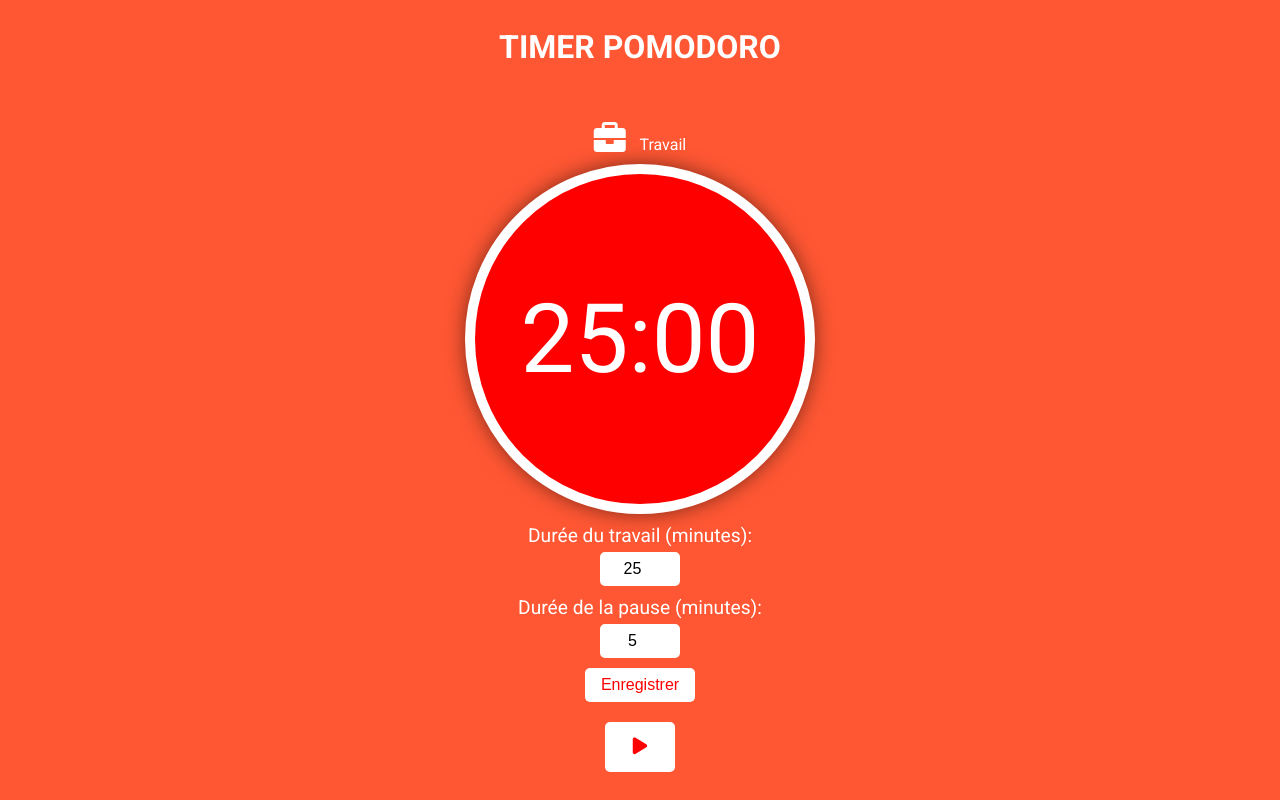
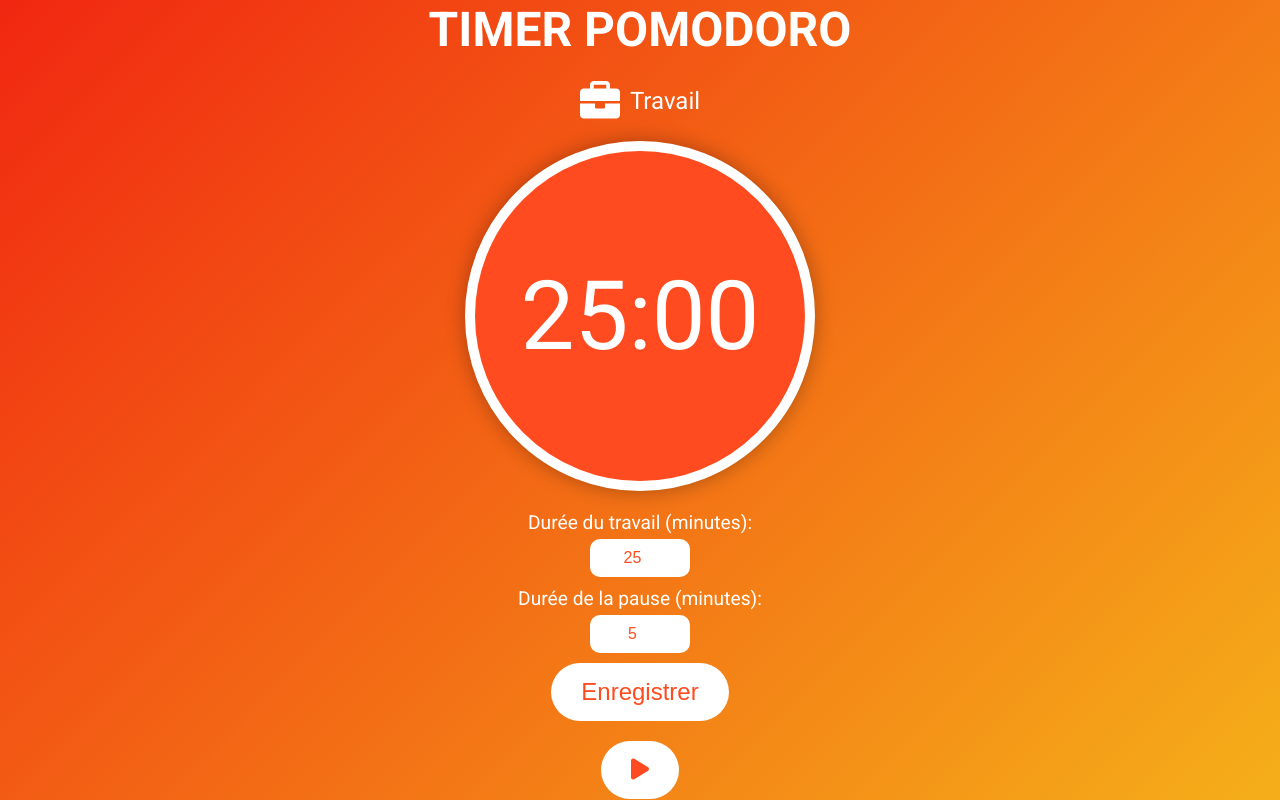
Before and after one commit to SoulLikePlayer/Pomodoro-Chronom-tre, a plain HTML site: page index.html in a window 1280 px wide. Drawn offline with Linux system fonts and the light colour scheme.

Commit message:
[FEAT | CSS] : Modification du css
Amélioration du css pour une expérience utilisateur plus agréable

```diff
--- a/index.html
+++ b/index.html
@@ -14,13 +14,15 @@
     <h1>TIMER POMODORO</h1>
   </header>
   <main>
-    <div id="mode-container" role="alert">
+    <section>
+      <div id="mode-container" role="alert" aria-live="assertive">
         <i id="mode-icon" class="fas fa-briefcase" aria-hidden="true"></i>
-      <span id="mode-label" aria-live="polite">Travail</span>
+        <span id="mode-label">Travail</span>
       </div>
-    <div id="timer" aria-live="polite" role="timer" aria-label="Chronomètre"></div>
+      <div id="timer" aria-live="polite" role="timer" aria-label="Chronomètre">00:00</div>
+    </section>
 
-    <!-- Formulaire pour définir les durées -->
+    <section>
       <form id="settings-form">
         <label for="work-duration">Durée du travail (minutes):</label>
         <input type="number" id="work-duration" name="work-duration" min="1" value="25">
@@ -30,10 +32,13 @@
 
         <button type="submit">Enregistrer</button>
       </form>
+    </section>
 
+    <section>
       <button id="start-button" aria-label="Démarrer ou réinitialiser le chronomètre">
         <span class="fas fa-play" aria-hidden="true"></span>
       </button>
+    </section>
   </main>
 
   <audio id="work-sound" src="sounds/work.mp3" preload="auto" aria-hidden="true"></audio>
--- a/style/styles.css
+++ b/style/styles.css
@@ -5,28 +5,32 @@
 }
 
 body {
-  background-color: #ff5733;
-  color: white;
+  background: linear-gradient(135deg, #f12711, #f5af19);
+  color: #fff;
   font-family: 'Roboto', sans-serif;
   height: 100vh;
-  text-align: center;
   display: grid;
   place-items: center;
+  text-align: center;
 }
 
 h1 {
-  margin-bottom: 0;
-  font-weight: 700;
+  font-size: 3rem;
+  margin-bottom: 20px;
 }
 
 #mode-container {
-  margin-bottom: 10px;
+  display: flex;
+  justify-content: center;
+  align-items: center;
+  margin-bottom: 20px;
   transition: opacity 0.5s ease;
+  font-size: 1.5rem;
 }
 
 #mode-icon {
   margin-right: 10px;
-  font-size: 2rem;
+  font-size: 2.5rem;
 }
 
 #timer {
@@ -34,78 +38,51 @@ h1 {
   height: 300px;
   border: 10px solid white;
   border-radius: 50%;
-  background-color: red;
-  box-shadow: 0 0 20px rgba(0, 0, 0, 0.5);
-  margin: 10px 0;
+  background-color: #ff4b1f;
   display: flex;
   justify-content: center;
   align-items: center;
   font-size: 5rem;
-  transition: background-color 0.5s ease;
+  margin-bottom: 20px;
+  box-shadow: 0 0 20px rgba(0, 0, 0, 0.3);
+  transition: background-color 0.5s ease, transform 0.5s;
+}
+
+#timer.active {
+  animation: pulse 1.5s infinite;
+}
+
+@keyframes pulse {
+  0% { transform: scale(1); }
+  50% { transform: scale(1.05); }
+  100% { transform: scale(1); }
 }
 
 button {
-  background-color: white;
-  color: red;
-  padding: 12px 24px;
+  background-color: #fff;
+  color: #ff4b1f;
+  padding: 15px 30px;
+  font-size: 1.5rem;
   border: none;
-  border-radius: 5px;
+  border-radius: 30px;
   cursor: pointer;
-  font-size: 1.2rem;
-  transition: background-color 0.3s ease;
+  transition: all 0.3s ease;
 }
 
 button:hover {
   background-color: rgba(255, 255, 255, 0.8);
+  transform: scale(1.05);
 }
 
-.fade-out {
-  opacity: 0;
-}
-
-.fade-in {
-  opacity: 1;
-}
-
-@media (max-width: 600px) {
-  #timer {
-    width: 200px;
-    height: 200px;
-    font-size: 3rem;
-  }
-
-  button {
-    padding: 10px 20px;
-    font-size: 1rem;
-  }
-
-  #mode-icon {
-    font-size: 1.5rem;
-  }
-}
-
-@media (min-width: 601px) {
-  #timer {
-    width: 350px;
-    height: 350px;
-    font-size: 6rem;
-  }
-
-  button {
-    padding: 14px 28px;
-    font-size: 1.2rem;
-  }
-
-  #mode-icon {
-    font-size: 2rem;
-  }
+button:active {
+  transform: scale(0.95);
 }
 
 form {
-  margin-bottom: 20px;
   display: flex;
   flex-direction: column;
   align-items: center;
+  margin-bottom: 20px;
 }
 
 label {
@@ -117,23 +94,26 @@ input {
   margin-bottom: 10px;
   padding: 8px;
   font-size: 1rem;
-  border-radius: 5px;
-  border: none;
-  width: 80px;
+  border-radius: 10px;
+  border: 2px solid #fff;
+  width: 100px;
   text-align: center;
+  background-color: #fff;
+  color: #ff4b1f;
 }
 
-form button {
-  background-color: white;
-  color: red;
-  padding: 8px 16px;
-  border: none;
-  border-radius: 5px;
-  cursor: pointer;
-  font-size: 1rem;
-  transition: background-color 0.3s ease;
+@media (max-width: 600px) {
+  #timer {
+    width: 200px;
+    height: 200px;
+    font-size: 3rem;
+  }
 }
 
-form button:hover {
-  background-color: rgba(255, 255, 255, 0.8);
+@media (min-width: 601px) {
+  #timer {
+    width: 350px;
+    height: 350px;
+    font-size: 6rem;
+  }
 }
```
Lines whose indentation alone changed are shown as unchanged.
